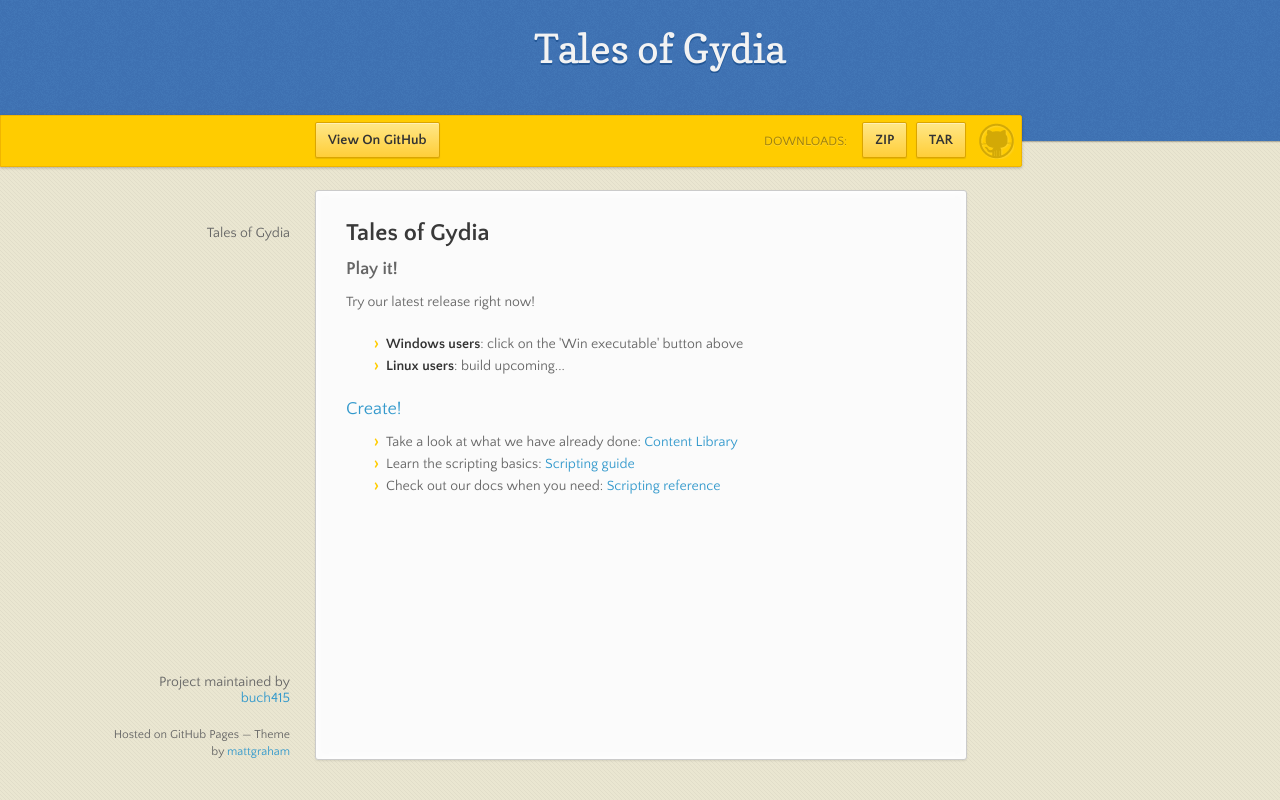
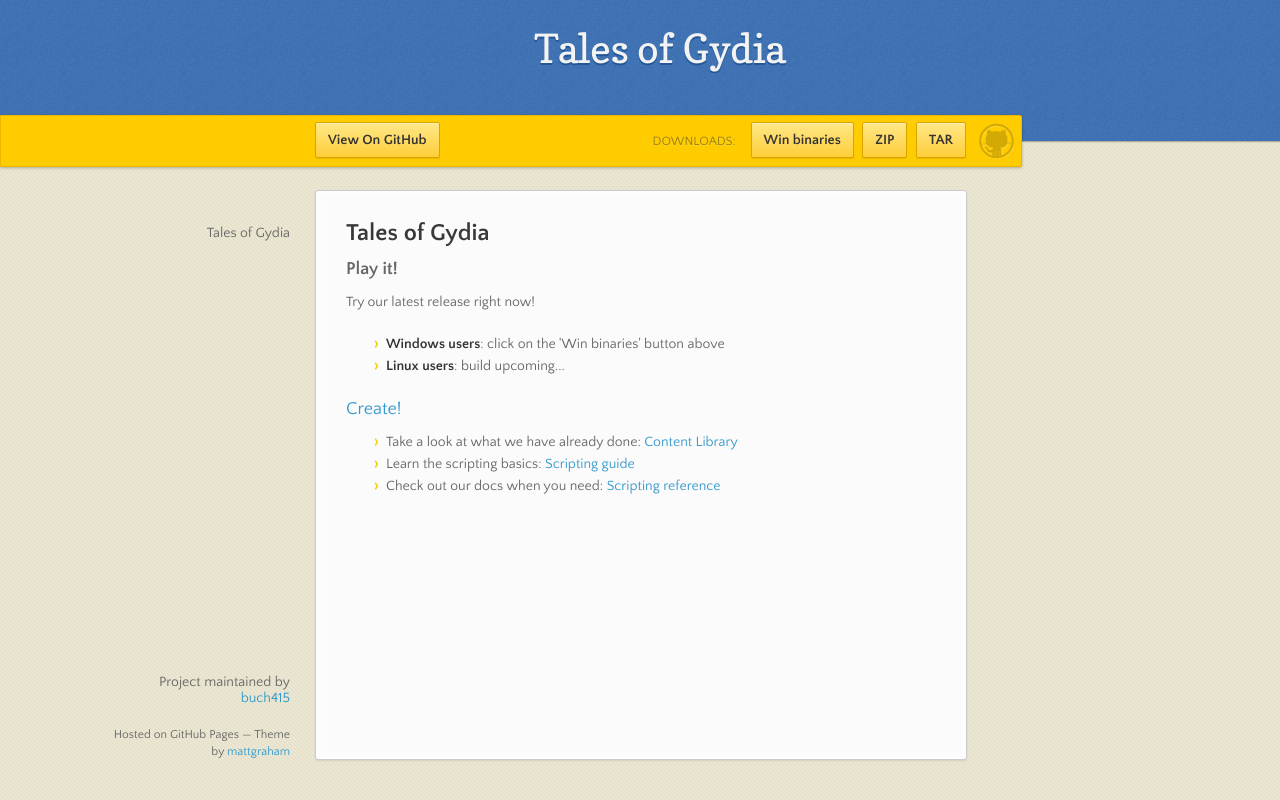
Before and after one commit to dohoang1102/Tales-of-Gydia, a plain HTML site: page index.html in a window 1280 px wide. Drawn offline with nearby package versions, Linux system fonts and the light colour scheme.

Commit message:
Update gh-pages

```diff
--- a/index.html
+++ b/index.html
@@ -28,6 +28,7 @@
         <div class="downloads">
           <span>Downloads:</span>
           <ul>
+            <li><a href="https://github.com/downloads/buch415/Tales-of-Gydia/tales_of_gydia.zip" class="button">Win binaries</a></li>
             <li><a href="https://github.com/buch415/Tales-of-Gydia/zipball/master" class="button">ZIP</a></li>
             <li><a href="https://github.com/buch415/Tales-of-Gydia/tarball/master" class="button">TAR</a></li>
           </ul>
@@ -47,7 +48,7 @@
 
 <ul>
 <li>
-<strong>Windows users</strong>: click on the 'Win executable' button above</li>
+<strong>Windows users</strong>: click on the 'Win binaries' button above</li>
 <li>
 <strong>Linux users</strong>: build upcoming...</li>
 </ul><h3><a href="https://github.com/buch415/Tales-of-Gydia/wiki/Create">Create!</a></h3>
```
